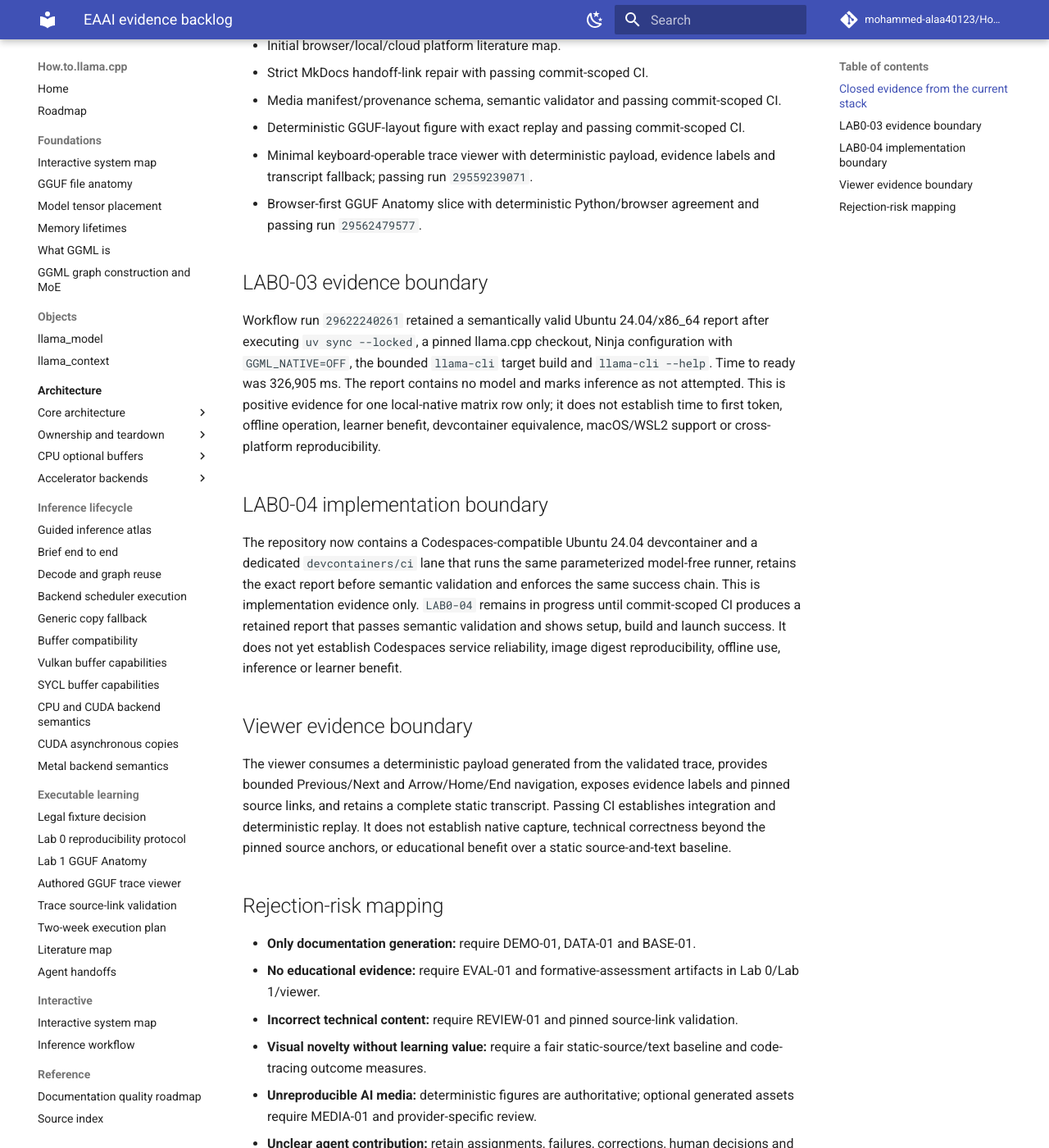
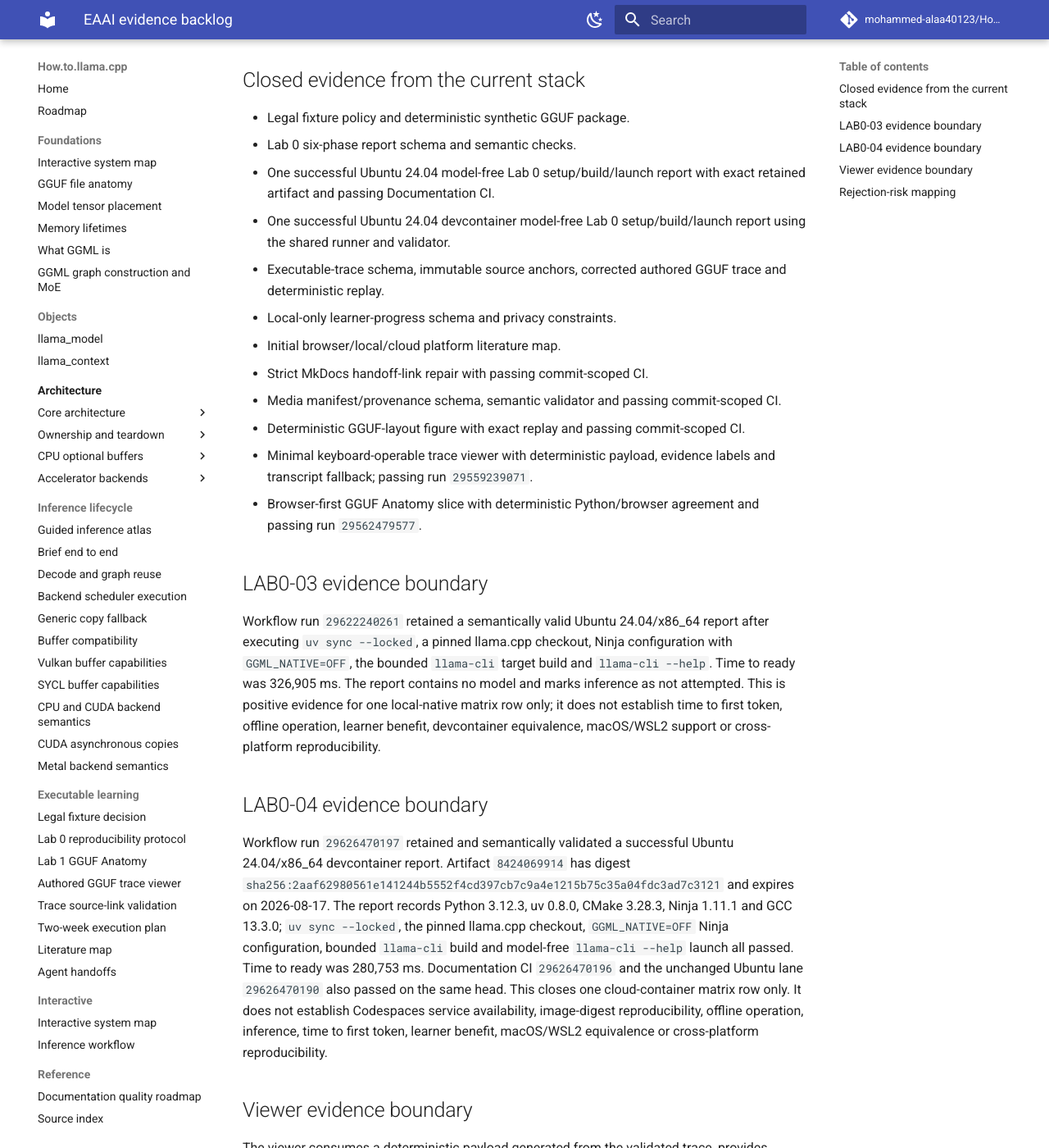
Before and after one commit to mohammed-alaa40123/How.to.llama.cpp, an MkDocs documentation site: the page built from docs/publication/evidence-backlog.md, in a window 1280 px wide and 1400 px high, scrolled down 4004 px. Shown: the whole window at 82% size. Built offline with MkDocs 1.6.1 and Material for MkDocs 9.7.7, drawn with Linux system fonts in a browser that asks for light colours; comment, search, counter and statistics services are not loaded; some of the changed text lies outside the part shown.

Commit message:
docs: attest successful Lab 0 devcontainer evidence

```diff
--- a/docs/publication/evidence-backlog.md
+++ b/docs/publication/evidence-backlog.md
@@ -11,7 +11,7 @@ This queue is dependency-aware. Close an item only with a durable artifact, vali
 | P0 | COORD-01 | evidenced | Orchestrator | none | `orchestrator-state.md`, this backlog, roadmap, scorecard | Scheduled agents can share an explicit dependency order rather than infer work independently |
 | P1 | LAB0-02 | in progress | Validation Architect | Lab 0 report contract | reproducibility schema, semantic validator, supported-environment matrix, exact toolchain checks, diagnostic taxonomy, timing definitions, offline/security boundaries; additional matrix rows pending | Setup/build evidence is comparable across supported environments |
 | P1 | LAB0-03 | evidenced | Validation Architect | LAB0-02 | successful Ubuntu 24.04 model-free report; run `29622240261`; artifact `8422651113`; Documentation CI `29622240365` | One clean Ubuntu local-native environment completes locked Python setup, pinned CMake/Ninja build and executable launch |
-| P1 | LAB0-04 | in progress | Validation Architect | LAB0-03; devcontainer definition | Codespaces-compatible Ubuntu 24.04 devcontainer, shared parameterized runner and retained-evidence workflow implemented; equivalent exact container report, semantic validation and commit-scoped CI still required | The cloud-container tier reproduces the same bounded setup/build/launch path |
+| P1 | LAB0-04 | evidenced | Validation Architect | LAB0-03; devcontainer definition | successful devcontainer Ubuntu 24.04 model-free report; run `29626470197`; artifact `8424069914`; Documentation CI `29626470196`; Ubuntu regression lane `29626470190` | One clean cloud-container environment reproduces the same bounded locked setup, pinned build and executable-launch path |
 | P1 | DATA-01 | ready | Validation Architect | stable log formats | retrospective extraction schema for assignments, commits, failures, corrections, tests, cost proxies and accepted/rejected outputs | The multi-agent process can be analyzed as a longitudinal case study |
 | P1 | MEDIA-01 | evidenced | Documentation Builder | CI-01 | schema, semantic validator, deterministic example, malformed-input tests, passing run `29549208249` | Generated educational media can be provenance- and review-gated without making it technical evidence |
 | P1 | TRACE-02 | evidenced | Validation Architect | trace schema accepted; CI-01 | pinned source-anchor manifest and validator, corrected authored trace, deterministic replay and missing-data tests; passing run `29556540213` | Trace provenance and navigation remain valid against immutable source |
@@ -32,6 +32,7 @@ This queue is dependency-aware. Close an item only with a durable artifact, vali
 - Legal fixture policy and deterministic synthetic GGUF package.
 - Lab 0 six-phase report schema and semantic checks.
 - One successful Ubuntu 24.04 model-free Lab 0 setup/build/launch report with exact retained artifact and passing Documentation CI.
+- One successful Ubuntu 24.04 devcontainer model-free Lab 0 setup/build/launch report using the shared runner and validator.
 - Executable-trace schema, immutable source anchors, corrected authored GGUF trace and deterministic replay.
 - Local-only learner-progress schema and privacy constraints.
 - Initial browser/local/cloud platform literature map.
@@ -45,9 +46,9 @@ This queue is dependency-aware. Close an item only with a durable artifact, vali
 
 Workflow run `29622240261` retained a semantically valid Ubuntu 24.04/x86_64 report after executing `uv sync --locked`, a pinned llama.cpp checkout, Ninja configuration with `GGML_NATIVE=OFF`, the bounded `llama-cli` target build and `llama-cli --help`. Time to ready was 326,905 ms. The report contains no model and marks inference as not attempted. This is positive evidence for one local-native matrix row only; it does not establish time to first token, offline operation, learner benefit, devcontainer equivalence, macOS/WSL2 support or cross-platform reproducibility.
 
-## LAB0-04 implementation boundary
+## LAB0-04 evidence boundary
 
-The repository now contains a Codespaces-compatible Ubuntu 24.04 devcontainer and a dedicated `devcontainers/ci` lane that runs the same parameterized model-free runner, retains the exact report before semantic validation and enforces the same success chain. This is implementation evidence only. `LAB0-04` remains in progress until commit-scoped CI produces a retained report that passes semantic validation and shows setup, build and launch success. It does not yet establish Codespaces service reliability, image digest reproducibility, offline use, inference or learner benefit.
+Workflow run `29626470197` retained and semantically validated a successful Ubuntu 24.04/x86_64 devcontainer report. Artifact `8424069914` has digest `sha256:2aaf62980561e141244b5552f4cd397cb7c9a4e1215b75c35a04fdc3ad7c3121` and expires on 2026-08-17. The report records Python 3.12.3, uv 0.8.0, CMake 3.28.3, Ninja 1.11.1 and GCC 13.3.0; `uv sync --locked`, the pinned llama.cpp checkout, `GGML_NATIVE=OFF` Ninja configuration, bounded `llama-cli` build and model-free `llama-cli --help` launch all passed. Time to ready was 280,753 ms. Documentation CI `29626470196` and the unchanged Ubuntu lane `29626470190` also passed on the same head. This closes one cloud-container matrix row only. It does not establish Codespaces service availability, image-digest reproducibility, offline operation, inference, time to first token, learner benefit, macOS/WSL2 equivalence or cross-platform reproducibility.
 
 ## Viewer evidence boundary
 
```
Also changed, not shown: other parts of docs/publication/evidence-backlog.md (+1 -1 lines).
